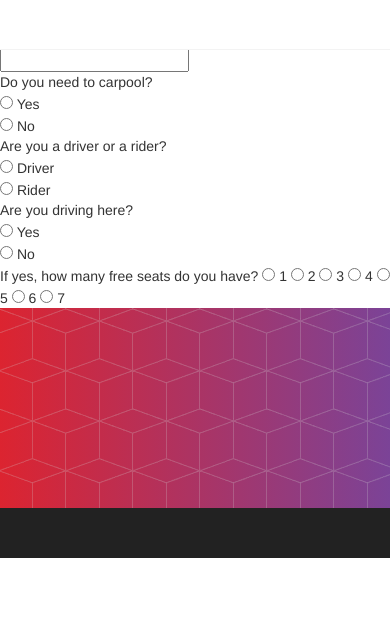
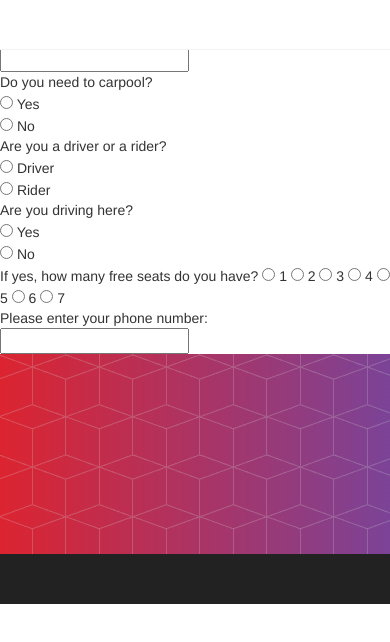
Before and after one commit to ankitasharma1/nearest-car-front-end, a website: page startbootstrap-new-age-gh-pages/index.html in a window 390 px wide. Drawn offline with nearby package versions, Linux system fonts and the light colour scheme; a web font is replaced by a local one.

Commit message:
add phone #

```diff
--- a/startbootstrap-new-age-gh-pages/index.html
+++ b/startbootstrap-new-age-gh-pages/index.html
@@ -77,6 +77,8 @@
         <input type="radio" name="6" value="on"> 6
         <input type="radio" name="7" value="on"> 7
         <br />
+        Please enter your phone number: <input type ="text" phone number = "phone number" />
+        <br />
 
     </form>
         <header>
```
